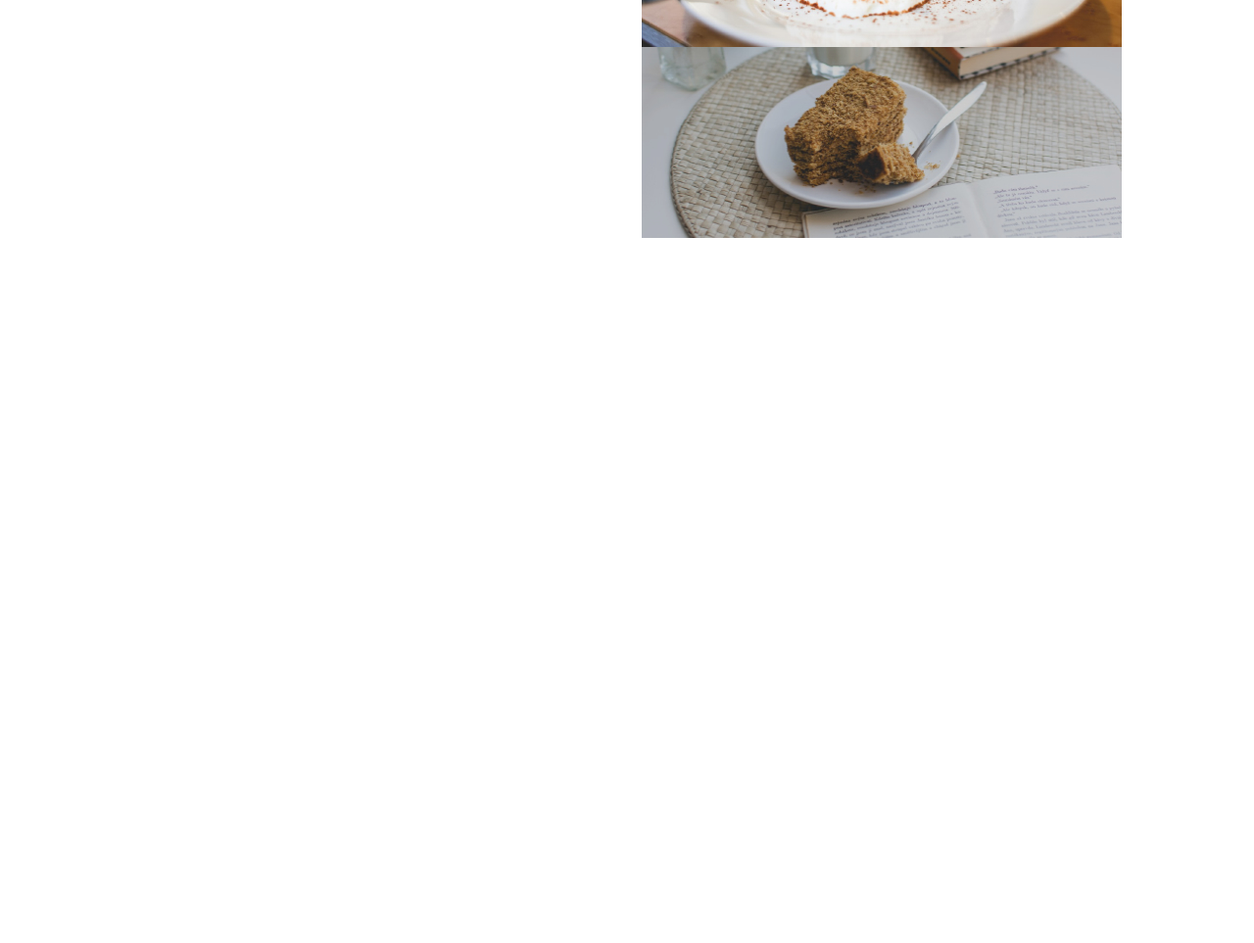
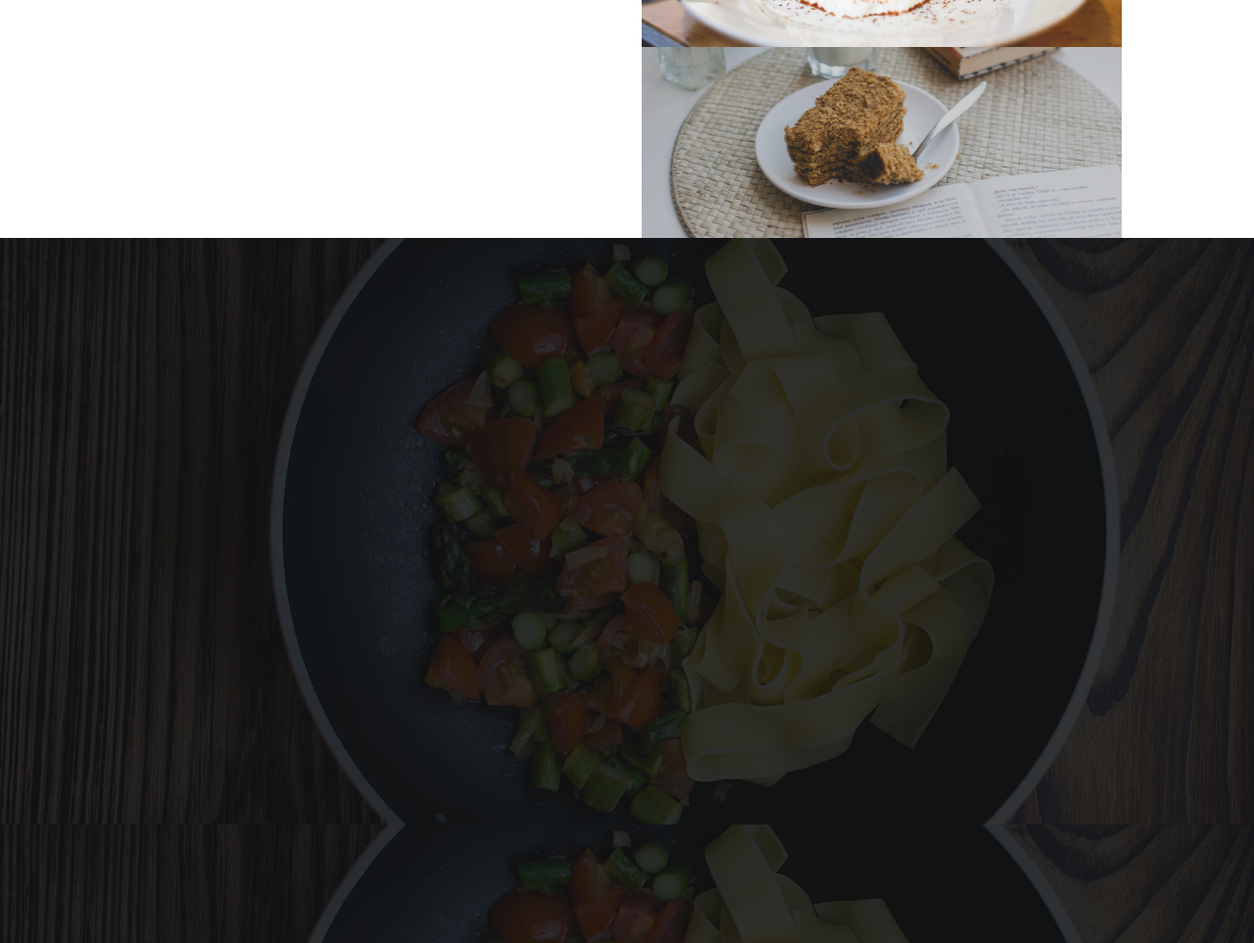
Before and after one commit to ricochieng/Anitas-Kitchen, a plain HTML site: page index.html in a window 1280 px wide. Shown: the part 1467-2430 px from the top of the page at 98% size. Before the commit the page ends 1710 px from the top, so only its background shows below. Drawn offline with Linux system fonts and the light colour scheme.

Commit message:
The menus background image has been set

```diff
--- a/css/app.css
+++ b/css/app.css
@@ -44,3 +44,8 @@
     width: 50%;
 
 }
+
+.Menu {
+  background-image: url("../images/backgrounds/foodsBg.jpg");
+  height: 90vh;
+}
--- a/index.html
+++ b/index.html
@@ -44,6 +44,7 @@
 
         <article class="col-sm-7 col-md-6 col-lg-6">
          <blockquote>
+
            Lorem ipsum dolor sit amet, consectetur adipiscing elit, sed do eiusmod tempor incididunt ut labore et dolore magna aliqua. Ut enim ad minim veniam, quis nostrud exercitation ullamco laboris nisi ut aliquip ex ea commodo consequat. Duis aute irure dolor in reprehenderit in voluptate velit esse cillum dolore eu fugiat nulla pariatur. Excepteur sint occaecat cupidatat non proiden
            <p>VIEW GALLERY-></P>
          </blockquote>
@@ -55,6 +56,10 @@
        </article>
         </section>
 
+      <div class = "Menu">
+
+      </section>
+
 
 
     <script src="js/jquery-3.3.1.js"></script>
```
